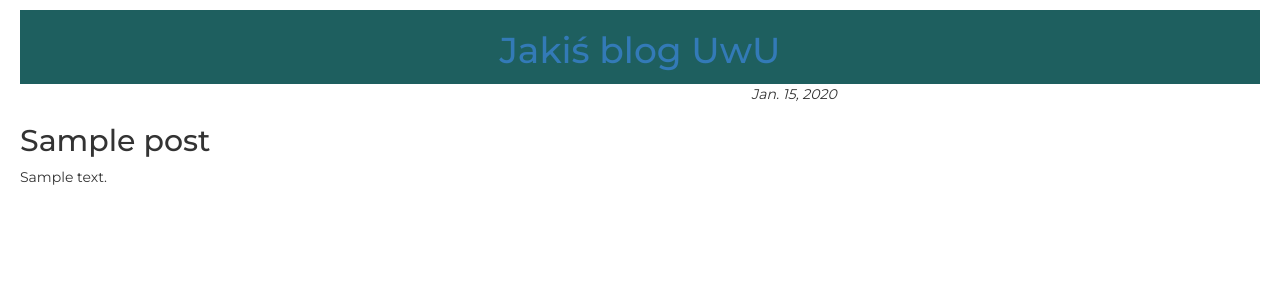
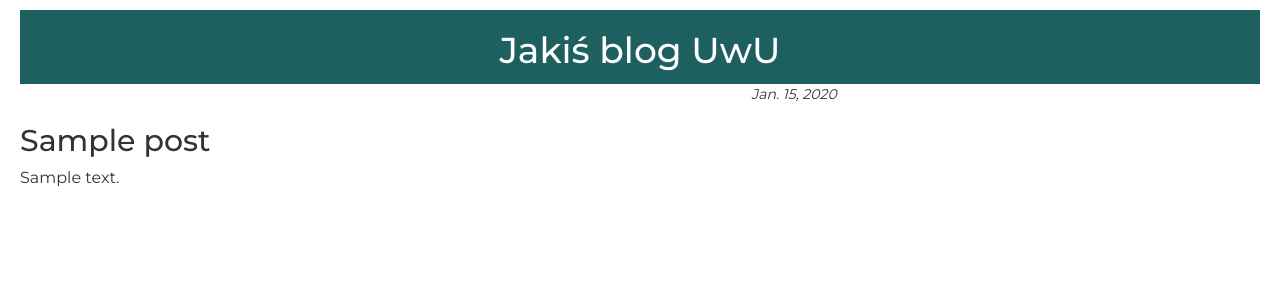
Before and after one commit to wr0belek/my-first-blog, a Django app: page /post/1/ in a window 1280 px wide. Shown: the top 300 px of the page. Run offline with Django 4.2, Linux system fonts and the light colour scheme; tables that the repository leaves empty hold one stand-in row (values such as "Sample post"); some libraries are stand-ins or nearby versions.

Commit message:
CSS, ktory moze zadziala

```diff
--- a/blog/static/css/blog.css
+++ b/blog/static/css/blog.css
@@ -5,7 +5,6 @@ body {
 }
 
 .header {
-    color: white;
     background-color: #1e5f5f;
     text-align: center;
     margin-top: 10px;
@@ -13,10 +12,14 @@ body {
     padding-bottom: 3px;
 }
 
-h2 a {
-    color: #138037;
+h1 a {
+    color: white;
 }
 
 .date {
     text-align: right;
 }
+
+.text_in_details {
+    font-size: medium;
+}
--- a/blog/templates/blog/post_details.html
+++ b/blog/templates/blog/post_details.html
@@ -10,6 +10,8 @@
             </div>
         {% endif %}
         <h2>{{ post.title }}</h2>
-        <div class="text-in-details">{{ post.text|linebreaksbr }}</div>
+        <div class="text_in_details">
+            {{ post.text|linebreaksbr }}
+        </div>
     </div>
 {% endblock %}
```
